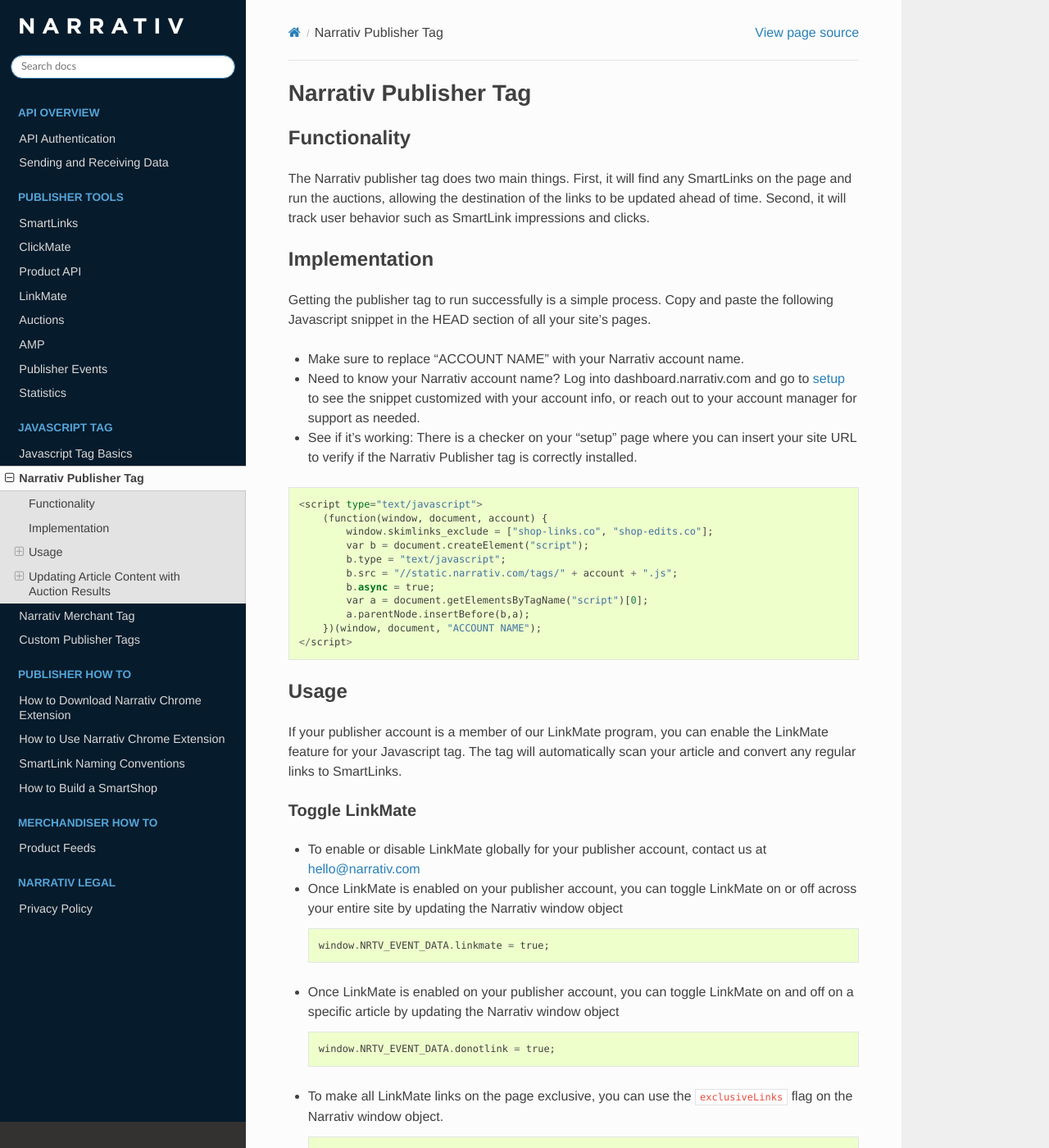
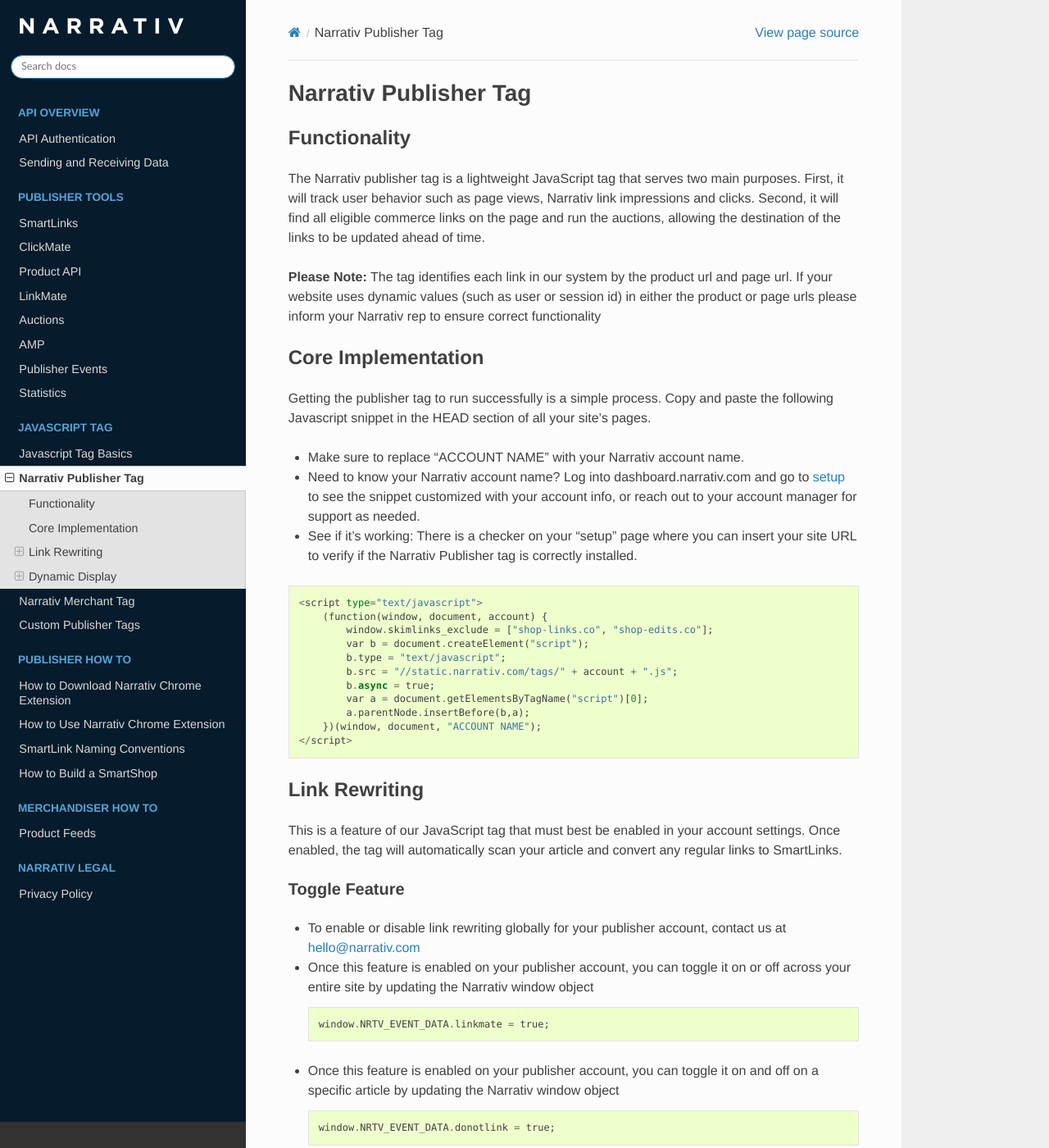
Before and after one commit to robinssq/api-docs, a Sphinx documentation site: the page built from docs/tagpublisher.rst, in a window 1280 px wide and 1400 px high. Shown: the whole window at 82% size. Built offline with Sphinx 7.4.7 and the Read the Docs theme 2.0.0, drawn with Linux system fonts in a browser that asks for light colours; some of the changed text lies outside the part shown.

Commit message:
Updated Publisher JsTag Documentation (#89)
* Updated Publisher JsTag Documentation

```diff
--- a/docs/conf.py
+++ b/docs/conf.py
@@ -54,9 +54,9 @@
 # built documents.
 #
 # The short X.Y version. (major version 1 corresponds to /api/v1/)
-version = '1.8.1'
+version = '1.8.2'
 # The full version, including alpha/beta/rc tags.
-release = '1.8.1'
+release = '1.8.2'
 
 # The language for content autogenerated by Sphinx. Refer to documentation
 # for a list of supported languages.
--- a/docs/tagpublisher.rst
+++ b/docs/tagpublisher.rst
@@ -4,11 +4,13 @@
 Functionality
 -------------
 
-The Narrativ publisher tag does two main things. First, it will find any SmartLinks on the page and run
-the auctions, allowing the destination of the links to be updated ahead of time. Second, it will track user behavior
-such as SmartLink impressions and clicks.
+The Narrativ publisher tag is a lightweight JavaScript tag that serves two main purposes. First, it will track user behavior
+such as page views, Narrativ link impressions and clicks. Second, it will find all eligible commerce links on the page and run
+the auctions, allowing the destination of the links to be updated ahead of time.
 
-Implementation
+**Please Note:** The tag identifies each link in our system by the product url and page url. If your website uses dynamic values (such as user or session id) in either the product or page urls please inform your Narrativ rep to ensure correct functionality
+
+Core Implementation
 --------------
 
 Getting the publisher tag to run successfully is a simple process. Copy and paste the following Javascript snippet
@@ -37,37 +39,34 @@
 
 .. _setup: https://dashboard.narrativ.com/#/publisher/account/setup
 
-Usage
+Link Rewriting
 -----
 
-If your publisher account is a member of our LinkMate program, you can enable the
-LinkMate feature for your Javascript tag. The tag will automatically scan your article
-and convert any regular links to SmartLinks.
+This is a feature of our JavaScript tag that must best be enabled in your account settings. Once enabled, the tag will automatically scan your article and convert any regular links to SmartLinks.
 
-Toggle LinkMate
+Toggle Feature
 ^^^^^^^^^^^^^^^
 
-* To enable or disable LinkMate globally for your publisher account, contact us at `hello@narrativ.com`_
+* To enable or disable link rewriting globally for your publisher account, contact us at `hello@narrativ.com`_
 
-* Once LinkMate is enabled on your publisher account, you can toggle LinkMate on or off across your entire site
+* Once this feature is enabled on your publisher account, you can toggle it on or off across your entire site
   by updating the Narrativ window object
   ::
 
     window.NRTV_EVENT_DATA.linkmate = true;
 
-* Once LinkMate is enabled on your publisher account, you can toggle LinkMate on and off on a
+* Once this feature is enabled on your publisher account, you can toggle it on and off on a
   specific article by updating the Narrativ window object
   ::
 
     window.NRTV_EVENT_DATA.donotlink = true;
 
-* To make all LinkMate links on the page exclusive, you can use the ``exclusiveLinks`` flag on the
-  Narrativ window object.
+* To make all links on the page exclusive (meaning each link is locked to a merchant), you can use the ``exclusiveLinks`` flag on the Narrativ window object.
   ::
 
     window.NRTV_EVENT_DATA.exclusiveLinks = true;
 
-* To disable LinkMate on a specific link, add ``#donotlink`` to the end of the URL::
+* To disable link rewrite on a specific link, add ``#donotlink`` to the end of the URL::
 
     http://amazon.com.example/BF93JSD34/ref=ods?#donotlink
 
@@ -83,17 +82,18 @@
 
         http://amazon.com.example/BF93JSD34/ref=ods?#locklink
 
-Updating Article Content with Auction Results
+Dynamic Display
 ---------------------------------------------
 
-As discussed above, one main benefit of the Narrativ JsTag is to find commerce links on your site and run their auctions on page load. For publishers whose commerce buttons or article content mention the merchant's name and product price (“$5 at Nordstrom”), this feature will enable you to update those values dynamically.
+As discussed above, one main benefit of the Narrativ JsTag is to find commerce links on your site and run the auctions on page load. For publishers whose commerce buttons or article content mention the merchant's name and product price (“$5 at Nordstrom”), this feature will enable you to update those values dynamically.
 
 After an auction completes, the Narrativ tag will write the output of the auction to the `data-bamx-auction` attribute. In that attribute, you can find product price, retailer name, image_url, etc. to update the article information for a link. A full list of the auction response can be found on our :doc:`Auction <auction>` page.
 
 Updating Your Buttons
 ^^^^^^^^^^^^^^^^^^^^^
 
-Below is an example JS snippet that will create a `MutationObserver`_, on all relevant links on your article, which trigger after our auction runs.
+Below is an example JS snippet that will create a `MutationObserver`_, on all relevant links on your article, which trigger after our auction runs. Please note, the code below assumes ``monetized-links`` is a pre-existing identifier. If there is no identifier you may use ``document.querySelectorAll("a[data-bamx-auction]")`` instead.
+
 
 .. code-block:: javascript
   :linenos:
```
